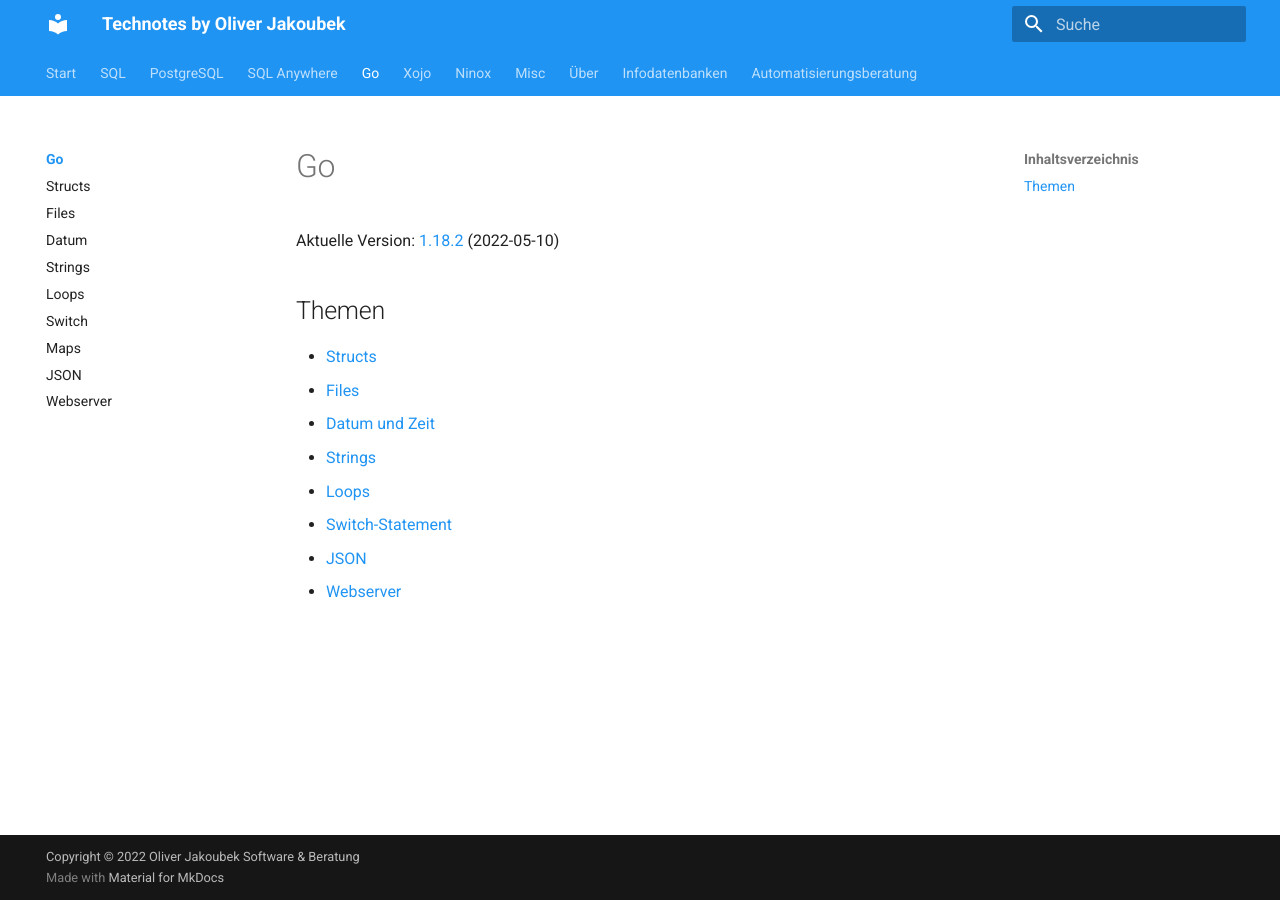
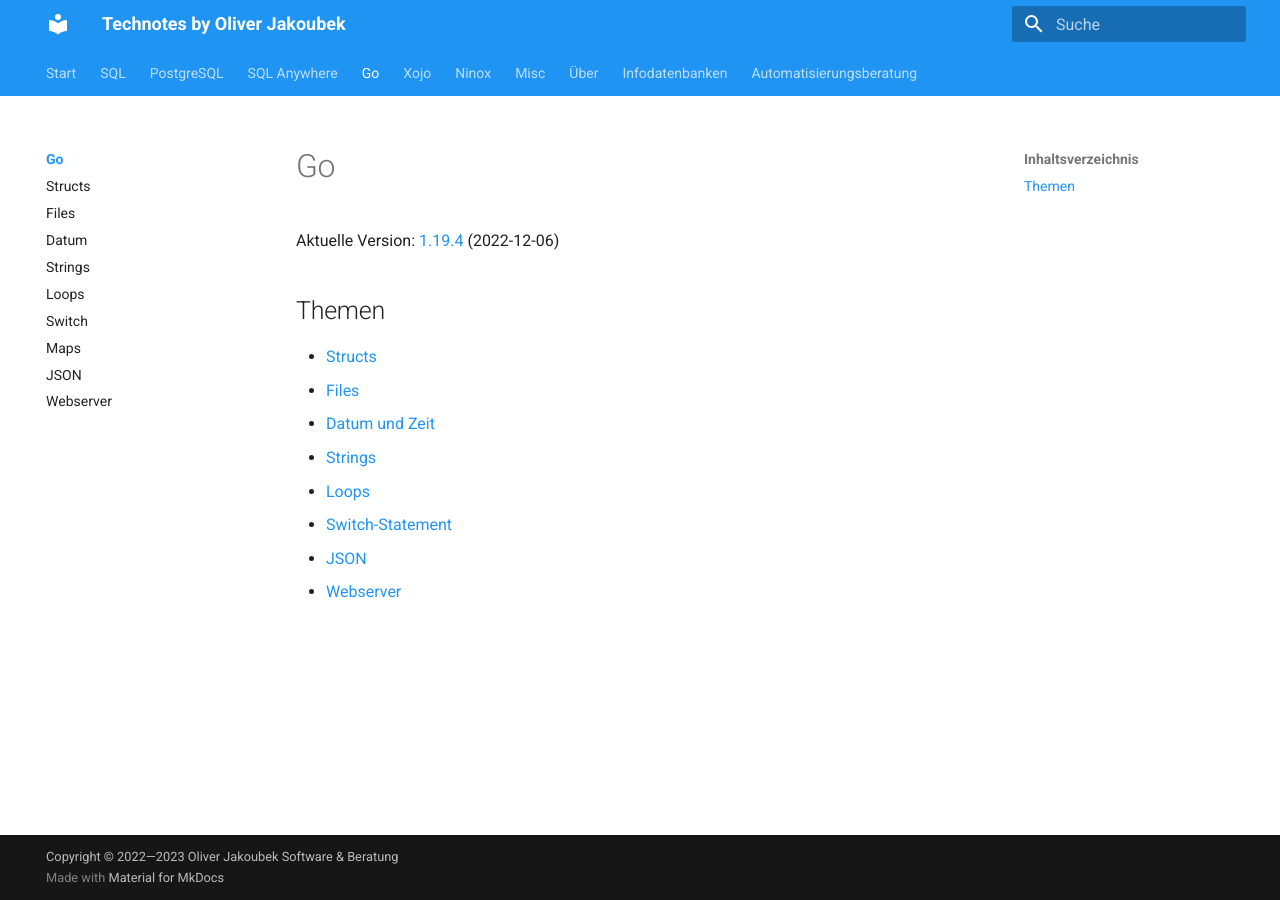
Before and after one commit to jakoubek/technotes, an MkDocs documentation site: the page built from docs/go/index.md, in a window 1280 px wide. Built offline with MkDocs 1.6.1 and Material for MkDocs 9.7.7, drawn with Linux system fonts in a browser that asks for light colours.

Commit message:
Bumped Go & Xojo versions, copyright year

```diff
--- a/docs/go/index.md
+++ b/docs/go/index.md
@@ -1,6 +1,6 @@
 # Go
 
-Aktuelle Version: [1.18.2](https://go.dev/doc/devel/release) (2022-05-10)
+Aktuelle Version: [1.19.4](https://go.dev/doc/devel/release) (2022-12-06)
 
 ## Themen
 
--- a/mkdocs.yml
+++ b/mkdocs.yml
@@ -98,7 +98,7 @@ theme:
     - navigation.top
   highlightjs: true
 
-copyright: Copyright &copy; 2022 <a href="https://www.jakoubek.net/?ref=tnt">Oliver Jakoubek Software & Beratung</a>
+copyright: Copyright &copy; 2022&mdash;2023 <a href="https://www.jakoubek.net/?ref=tnt">Oliver Jakoubek Software & Beratung</a>
 
 plugins:
   - tags:
```
Also changed, not shown: docs/xojo/index.md (+1 -1 lines).
